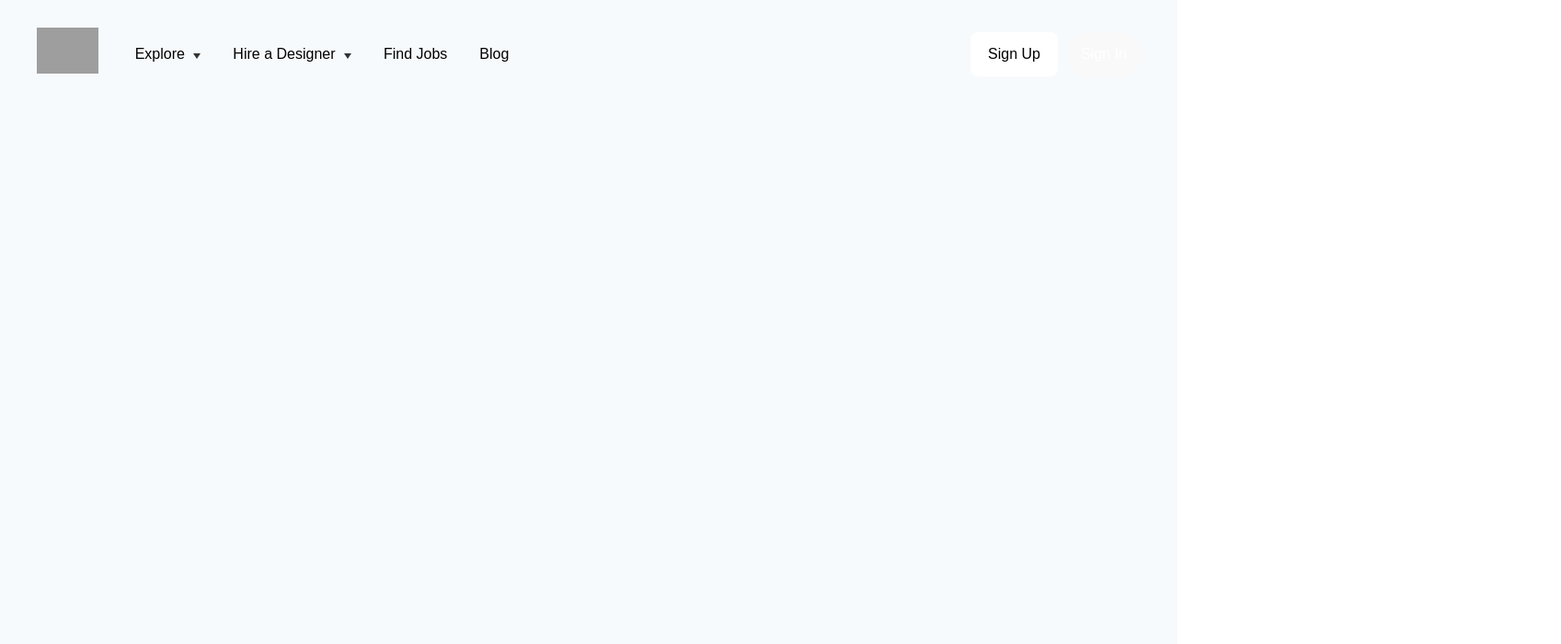
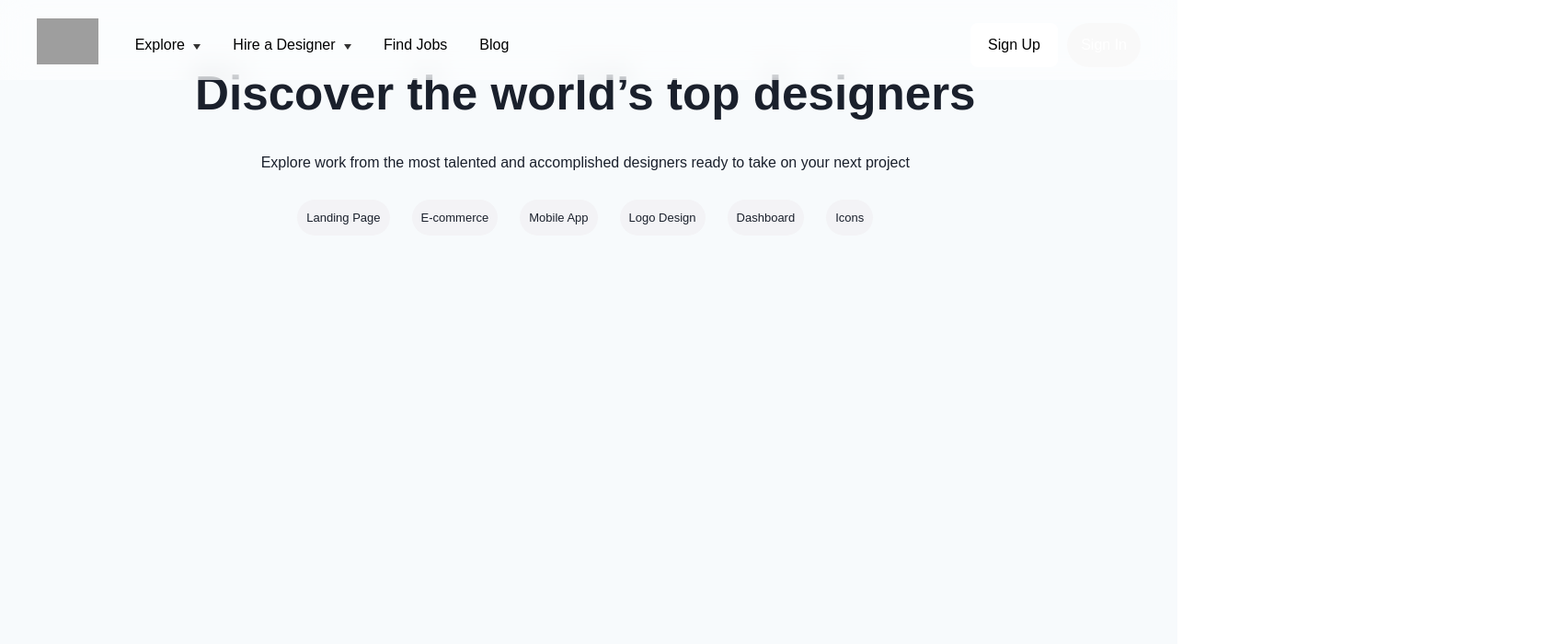
Before and after one commit to nitinshh/dribbble-react, a React (Vite) app: page /Contact in a window 1280 px wide. Shown: the top 700 px of the page at 92% size, 1697 px wide, since content can reach past the window. Built offline with nearby package versions, Linux system fonts and the light colour scheme; grey boxes are pictures that could not be loaded.

Commit message:
Add lucide-react dependency and implement Heading and Footer components

```diff
--- a/package.json
+++ b/package.json
@@ -10,6 +10,7 @@
     "preview": "vite preview"
   },
   "dependencies": {
+    "lucide-react": "^0.474.0",
     "react": "^18.3.1",
     "react-dom": "^18.3.1",
     "react-router-dom": "^7.1.3"
--- a/src/App.jsx
+++ b/src/App.jsx
@@ -1,7 +1,9 @@
 // import { Route, Routes } from 'react-router-dom'
 import { Routes } from 'react-router-dom'
 
-import Navbar from './components/Navbar'
+import Navbar from './components/navbar'
+import Heading from './components/Heading'
+import Footer from './components/footer'
 // import Home from './components/Home'
 // import About from './components/About'
 // import Projects from './components/Projects'
@@ -22,6 +24,9 @@ export default function App() {
          <Route path="/Jewelry"  element={<Jewelry />} />
          <Route path="/Contact"  element={<Contact/>} /> */}
        </Routes>
+       <Heading />
+
+       <Footer />
    </>
  )
 }
--- /dev/null
+++ b/src/components/footer.jsx
@@ -0,0 +1,9 @@
+// import React from 'react'
+
+function footer() {
+  return (
+    <div>footer</div>
+  )
+}
+
+export default footer
--- /dev/null
+++ b/src/components/heading.jsx
@@ -0,0 +1,29 @@
+// import React from "react";
+
+function Heading() {
+  return (
+    <div className="main_content flex h-screen w-full">
+      <div className="main_heading">
+        <h1 className="text-3xl font-bold text-gray-900">
+          Discover the world’s top designers
+        </h1>
+        <p className="text-lg text-gray-600 mt-2">
+          Explore work from the most talented and accomplished designers ready
+          to take on your next project
+        </p>
+
+        {/* Trending Searches */}
+        <div className="mt-6 flex justify-center space-x-4 text-blue-500 font-semibold text-sm">
+          <span className="header_links">Landing Page</span>
+          <span className="header_links">E-commerce</span>
+          <span className="header_links">Mobile App</span>
+          <span className="header_links">Logo Design</span>
+          <span className="header_links">Dashboard</span>
+          <span className="header_links">Icons</span>
+        </div>
+      </div>
+    </div>
+  );
+}
+
+export default Heading;
--- a/src/index.css
+++ b/src/index.css
@@ -1,5 +1,5 @@
-@tailwind base;
-@tailwind components;
+/* @tailwind base;
+@tailwind components; */
 @tailwind utilities;
 
 
@@ -80,3 +80,38 @@ button:focus-visible {
     background-color: #f9f9f9;
   }
 }
+
+
+
+
+
+
+/*-------main heading--------*/
+
+.main_content  {
+  padding: 40px 212px;
+  text-align: center;
+}
+
+.main_heading {
+  font-size: medium;
+  font-weight: 400;
+  color: #1a202c;
+  margin-bottom: 0.5rem;
+}
+
+.header_links {
+  background: #f3f3f6;
+  margin: 12px;
+  font-size: small;
+  padding: 10px;
+  border-radius: 50px;
+  cursor: pointer;
+}
+
+.header_links:hover {
+  background-color: #eae6e68d;
+}
+
+
+/*-------footer--------*/
--- a/src/styles/Navbar.css
+++ b/src/styles/Navbar.css
@@ -1,8 +1,13 @@
 .navbar_container {
     position: fixed;
-    top: 30px;
+    top: 0;
+    padding-top: 20px;
+    padding-bottom: 10px;
     z-index: 10;
     width: 100%;
+    background-color: rgba(255, 255, 255, 0.5);
+    -webkit-backdrop-filter: blur(15px);
+    backdrop-filter: blur(15px);
 }
 
 .navbar_wrapper {
```
Also changed, not shown: 1 other file (tests, documents, lock files or other folders).
